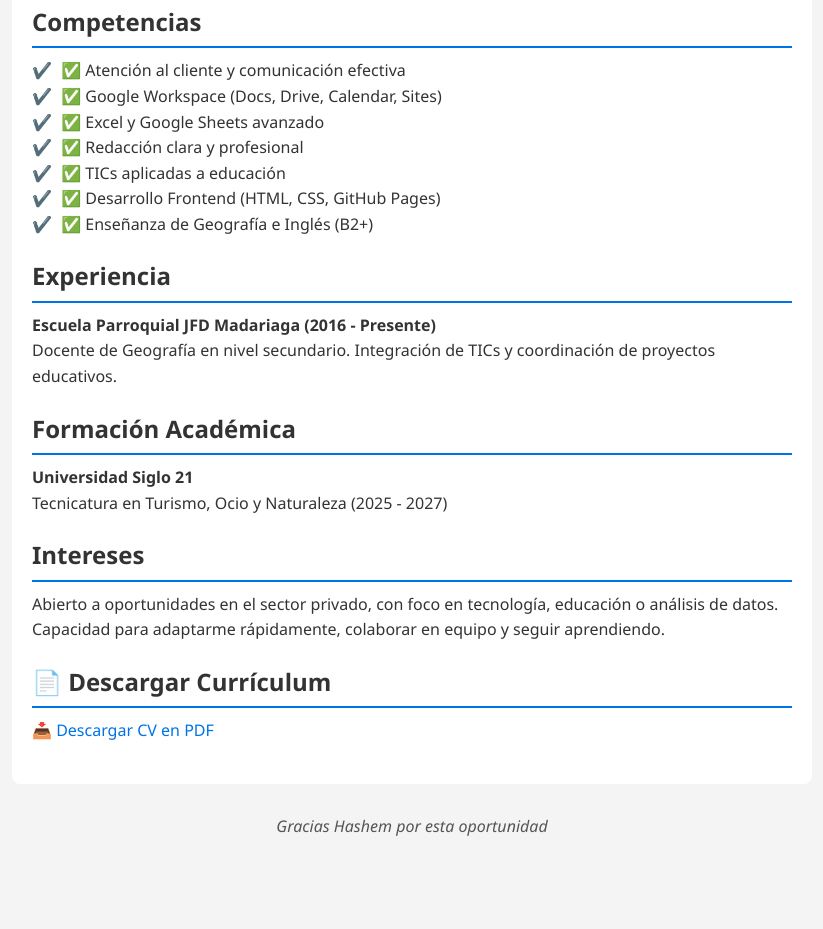
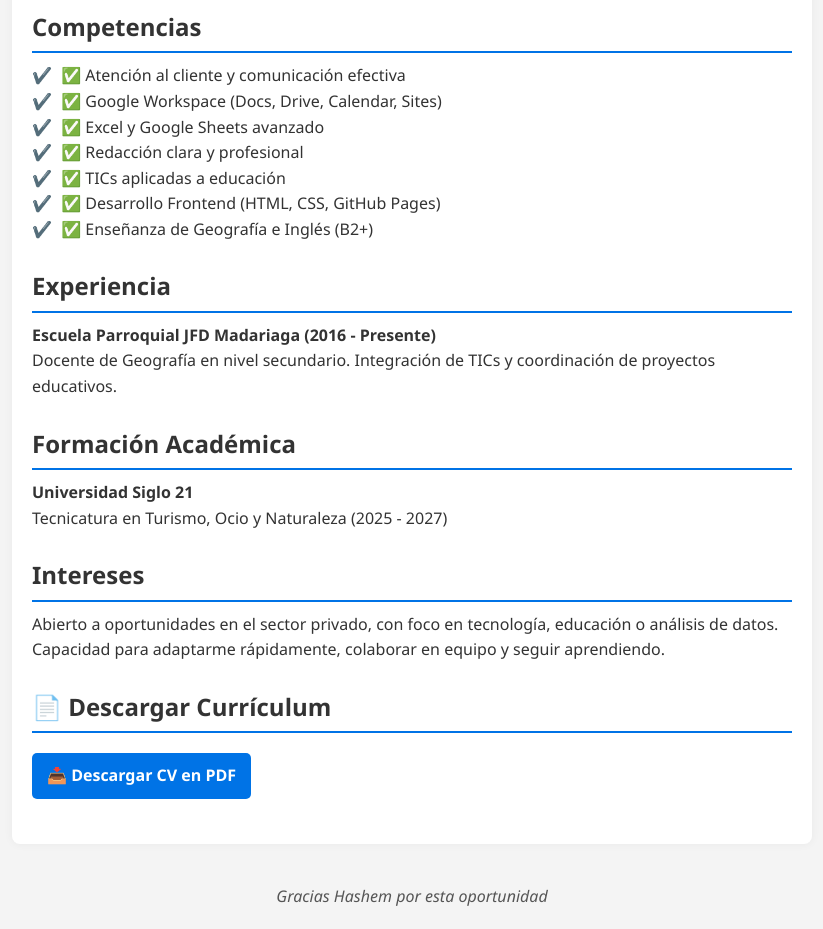
Before and after one commit to Leandrotvr/leandrotvr.github.io, a plain HTML site: page index.html in a window 1280 px wide. Shown: the part 454-1383 px from the top of the page, without its empty margins (228-1051 px from the left). Before the commit the page ends 1313 px from the top, so only its background shows below. Drawn offline with Linux system fonts and the light colour scheme.

Commit message:
Update style.css

```diff
--- a/style.css
+++ b/style.css
@@ -34,9 +34,10 @@ main {
   background: #fff;
   padding: 20px;
   border-radius: 8px;
+  box-shadow: 0 0 10px rgba(0,0,0,0.05);
 }
 section {
-  margin-bottom: 20px;
+  margin-bottom: 25px;
 }
 h2 {
   color: #333;
@@ -46,14 +47,27 @@ h2 {
 }
 ul {
   list-style: none;
+  padding-left: 0;
 }
 ul li::before {
   content: "✔️ ";
   margin-right: 5px;
 }
+a.button {
+  display: inline-block;
+  background-color: #0073e6;
+  color: white;
+  padding: 10px 15px;
+  border-radius: 5px;
+  margin-top: 10px;
+  font-weight: bold;
+}
+a.button:hover {
+  background-color: #005bb5;
+}
 footer {
   text-align: center;
-  margin-top: 30px;
+  margin-top: 40px;
   font-style: italic;
   color: #555;
 }
```
